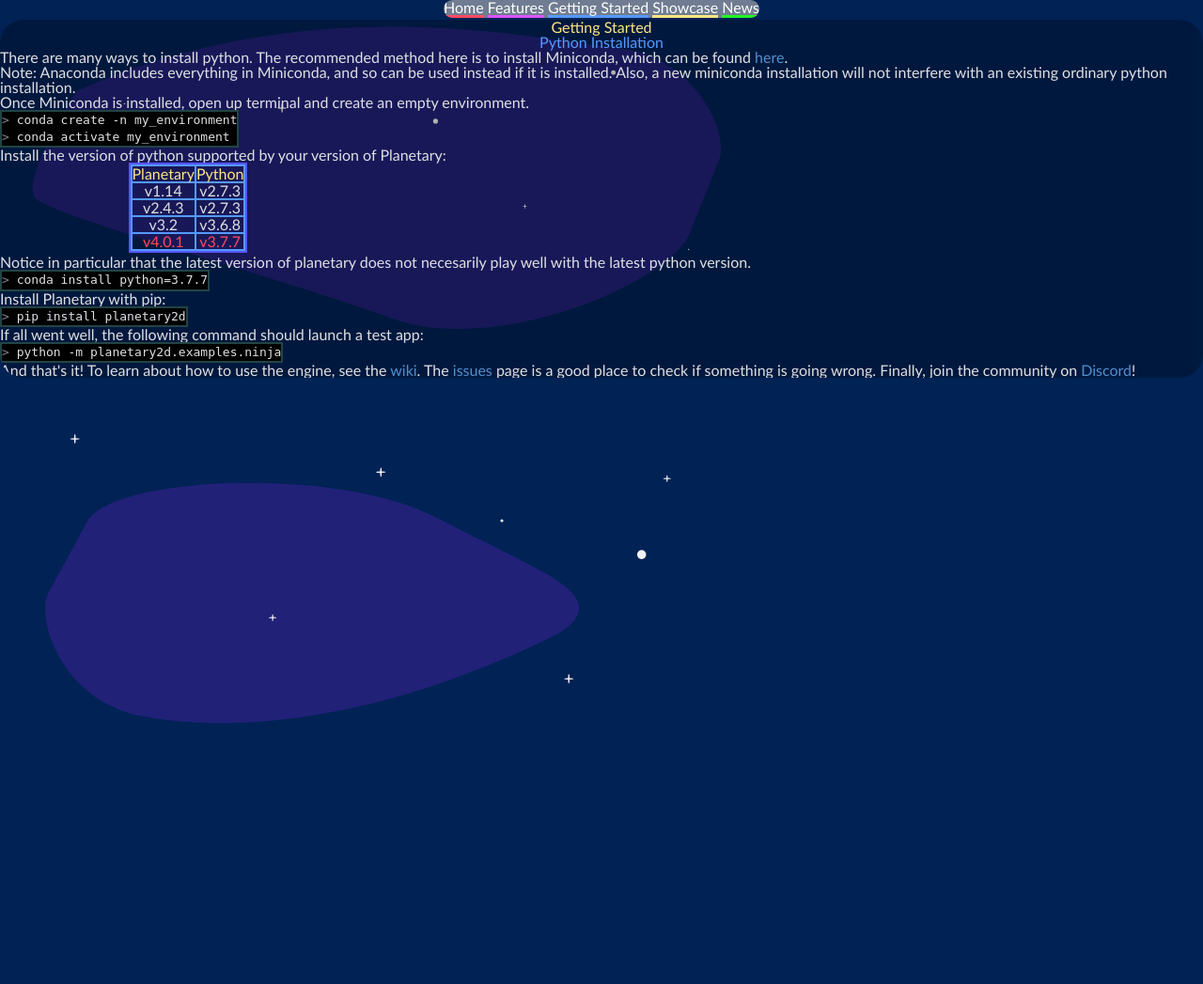
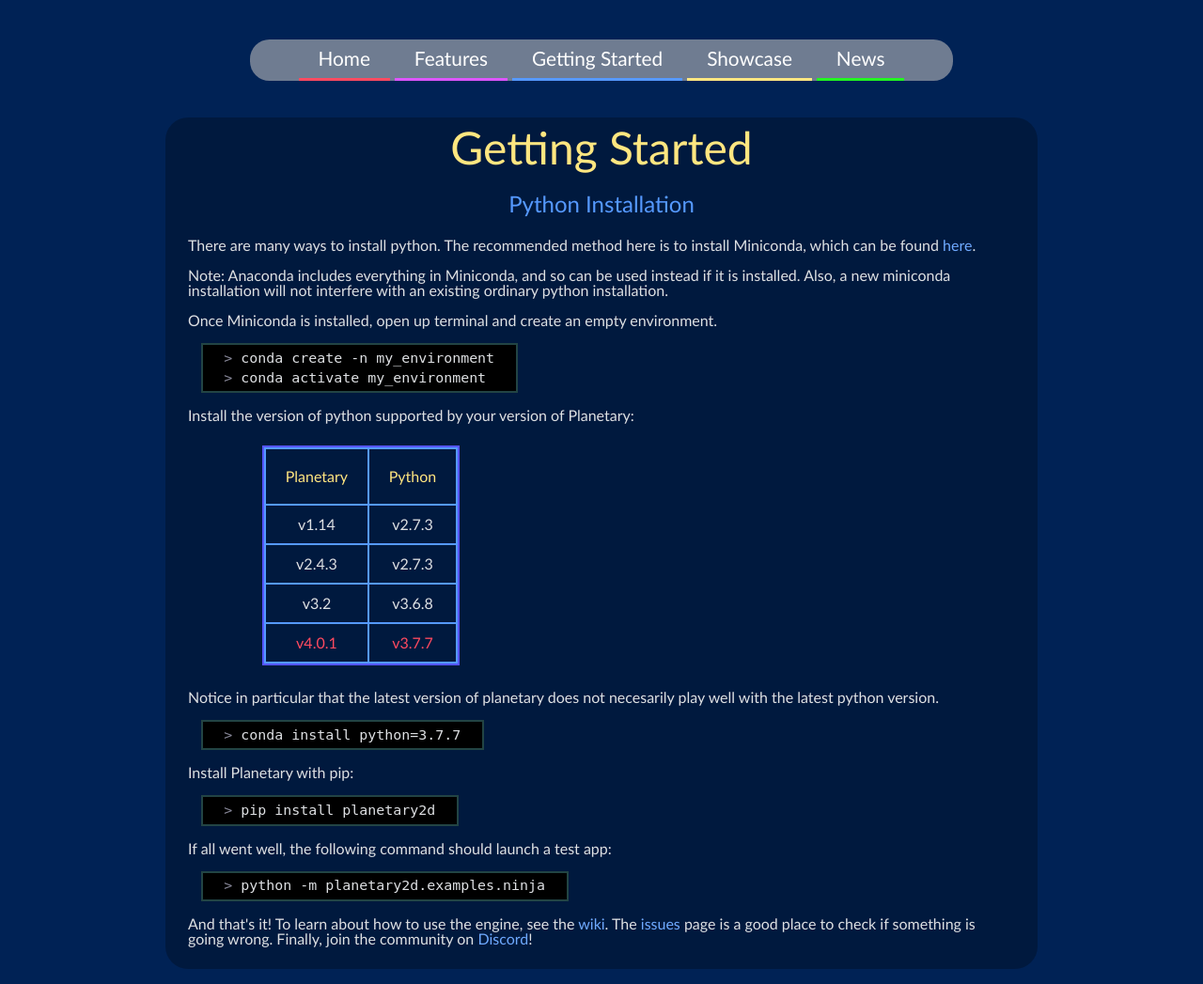
Before and after one commit to Seti-0/college, a PHP site: page /docs.html in a window 1280 px wide. Shown: the whole page at 94% size. Before the commit the page ends 770 px from the top, so only its background shows below. Run offline with PHP 8.4, Linux system fonts and the light colour scheme.

Commit message:
(Web) Assignment 1
Tentatively complete!

```diff
--- a/Web/Assignment1/docs.html
+++ b/Web/Assignment1/docs.html
@@ -13,6 +13,7 @@
             <a id="nav-showcase" href="showcase.html">Showcase</a>
             <a id="nav-news" href="news.html">News</a>
         </nav>
+        <div class="content">
             <section id="getting-started" class="main-container">
                 <h1 class="title">Getting Started</h1>
                 <h2 class="subtitle">Python Installation</h2>
@@ -77,5 +78,6 @@
                     </p>
                 </article>
             </section>
+        </div>
     </body>
 </html>
--- a/Web/Assignment1/features.html
+++ b/Web/Assignment1/features.html
@@ -13,6 +13,7 @@
             <a id="nav-showcase" href="showcase.html">Showcase</a>
             <a id="nav-news" href="news.html">News</a>
         </nav>
+        <div class="content">
             <section id="features" class="main-container">
                 <h1 class="title">Features</h1>
                 <div class="feature-container">
@@ -47,5 +48,6 @@
                     </div>
                 </div>
             </section>
+        </div>
     </body>
 </html>
--- a/Web/Assignment1/index.html
+++ b/Web/Assignment1/index.html
@@ -33,7 +33,8 @@
                 <p>
                     The project is entirely <strong>open-source</strong>. Browse the
                     source code <a href="https://github.com/Seti-0/dummy" target="_blank">here</a>,
-                    and check out the <a>contributor's guide</a>.
+                    and check out the
+                    <a href="https://github.com/Seti-0/dummy/wiki/Contributor-Guide" target="_blank">contributor's guide</a>.
                 </p>
             </div>
             <img id="logo" src="images/logo.svg" alt="Planet Logo"/>
@@ -48,7 +49,7 @@
                     and extensible enough for advanced projects
                 </blockquote>
                 <figcaption>
-                    &mdash; Bob Beredict
+                    &mdash; Bob Casey
                 </figcaption>
             </figure>
             <figure class="quote">
--- a/Web/Assignment1/main.css
+++ b/Web/Assignment1/main.css
@@ -2,17 +2,17 @@
     BASIC
 */
 
-b {
+strong {
     color: white;
     font-weight: bold;
 }
 
 p {
-    margin: 15;
+    margin: 1em;
 }
 
 p a, p a:visited {
-    color: #4f90d0;
+    color: #6faaff;
     text-decoration: none;
 }
 
@@ -21,50 +21,59 @@ p a:hover {
 }
 
 blockquote {
-    margin: 10;
+    margin: 0.5rem;
 }
+
+/*
+    W.r.t. general structure, pages except
+    for the home page have an outermost "content" container,
+    with a "main-container" as a direct child.
+
+    The outer one manages size, the inner one provides a background,
+    border radius, etc.
+*/
 
 body {
     font-family: trebuchet ms;
     color: #dee0e3;
     background-color: #002255;
     text-align: center;
-    background-image: url(images/bg.svg);
-    background-repeat: no-repeat;
+}
+
+.content {
+    width: min(100%, 60em);
+    margin: 0 auto;
 }
 
 .main-container {
-    margin: 20;
-    padding: 10;
+    margin: 1em;
+    padding: 0.5em;
     background-color: #00000044;
-    border-radius: 25px;
+    border-radius: 1.5em;
     text-align: center;
     overflow: auto;
 }
 
 .title {
-    font-size: 40;
-    padding: 10;
+    font-size: 3em;
     color: #ffe680;
-    margin-bottom: 30;
+    margin-bottom: 0.5em;
 }
 
 .subtitle {
-    font-size: 20;
+    font-size: 1.5em;
 }
 
-/* This is are little classes that provides an
-indent which, unlike margin, can shrink */
+/*
+    This is intended to be a small indent
+    that can collapse when space is limited.
 
-.indent-small {
-    position: relative;
-    max-width: min(250px, 100%);
-    text-align: center;
-}
+    It's currently only used by the table.
+*/
 
 .indent-medium {
     position: relative;
-    max-width: min(400px, 100%);
+    max-width: min(25em, 100%);
     text-align: center;
 }
 
@@ -75,19 +84,19 @@ indent which, unlike margin, can shrink */
 nav {
     color: white;
     background-color: #6f7c91;
-    border-radius: 20px;
+    border-radius: 1em;
     overflow: auto;
-    padding: 0 50 0 50;
+    padding: 0 2.5em;
     display: inline-block;
-    margin: 40 20 20 20;
+    margin: 2em 1em 1em 1em;
+    font-size: 1.3em;
 }
 
 nav a {
     color:white;
     text-decoration: none;
     display: inline-block;
-    padding: 10 20 10 20;
-    margin: 0 10 0 10;
+    padding: 0.5em 1em 0.5em 1em;
     border-bottom: solid 3px;
 }
 
@@ -222,7 +231,7 @@ https://codepen.io/jimmycow/pen/LmjVaz */
 
 #getting-started .subtitle {
     color: #5599ff;
-    margin-bottom: 30;
+    margin-bottom: 1em;
 }
 
 #getting-started article {
@@ -233,23 +242,23 @@ https://codepen.io/jimmycow/pen/LmjVaz */
     display: inline-block;
     background-color: black;
     border: 2px solid #244;
-    padding: 5 30;
+    padding: 0.25em 1.5em;
     font-family: monospace;
-    font-size: 15;
+    font-size: 1.15em;
     line-height: 140%;
     text-align: left;
-    margin: 0 30;
+    margin: 0 2em;
 }
 
 .code-cell code::before {
     content: "> ";
-    color: #889
+    color: #889;
 }
 
 .version-table {
     display: inline-block;
     border: 2px solid #5555ff;
-    margin: 10;
+    margin: 0.5em;
 }
 
 .version-table th, td {
@@ -258,11 +267,11 @@ https://codepen.io/jimmycow/pen/LmjVaz */
 
 .version-table th {
     color: #ffe680;
-    padding: 20;
+    padding: 1.3em;
 }
 
 .version-table td {
-    padding: 10;
+    padding: 0.75em;
     text-align: center;
 }
 
--- a/Web/Assignment1/news.html
+++ b/Web/Assignment1/news.html
@@ -13,6 +13,7 @@
             <a id="nav-showcase" href="showcase.html">Showcase</a>
             <a id="nav-news" href="news.html">News</a>
         </nav>
+        <div class="content">
             <section id="news" class="main-container">
                 <h1 class="title">News</h1>
                 <div class="news-container">
@@ -52,5 +53,6 @@
                     </article>
                 </div>
             </section>
+        </div>
     </body>
 </html>
--- a/Web/Assignment1/showcase.html
+++ b/Web/Assignment1/showcase.html
@@ -13,6 +13,7 @@
             <a id="nav-showcase" href="showcase.html">Showcase</a>
             <a id="nav-news" href="news.html">News</a>
         </nav>
+        <div class="content">
             <section id="showcase" class="main-container">
                 <h1 class="title">Games Showcase</h1>
                 <div class="image-gallery">
@@ -60,5 +61,6 @@
                     </a>
                 </div>
             </section>
+        </div>
     </body>
 </html>
```
Also changed, not shown: other parts of Web/Assignment1/main.css (+46 -51 lines), Web/Assignment1/README.txt (added). Lines whose indentation alone changed are shown as unchanged.
